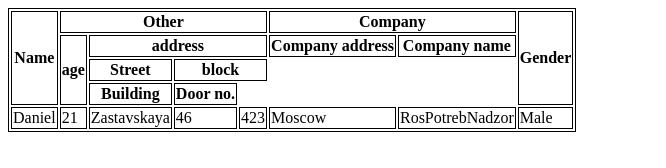
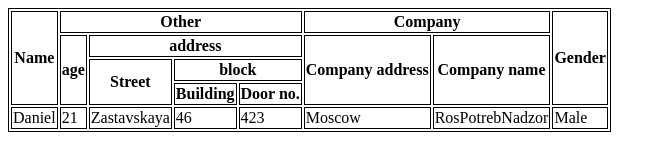
Before and after one commit to Skycader/merged-cells, a plain HTML site: page index.html in a window 1280 px wide. Shown: the whole page, without its empty margins (0-666 px from the left). Drawn offline with Linux system fonts and the light colour scheme.

Commit message:
master: ok?

```diff
--- a/index.html
+++ b/index.html
@@ -37,7 +37,7 @@
     // Function to calculate row span
     function getRowSpan(headers, level) {
       const maxLevel = Math.max(...headers.map((header) => getLevel(header)));
-      return maxLevel - level + 1;
+      return maxLevel + level + 1;
     }
 
     // Function to get the level of a header
@@ -45,12 +45,7 @@
       if (!header.children || header.children.length === 0) {
         return 1;
       }
-      let res =
-        1 + Math.max(...header.children.map((child) => getLevel(child)));
-
-      console.log("header: ", header, "level", res);
-
-      return res;
+      return 1 + Math.max(...header.children.map((child) => getLevel(child)));
     }
 
     // Function to create body rows
```
